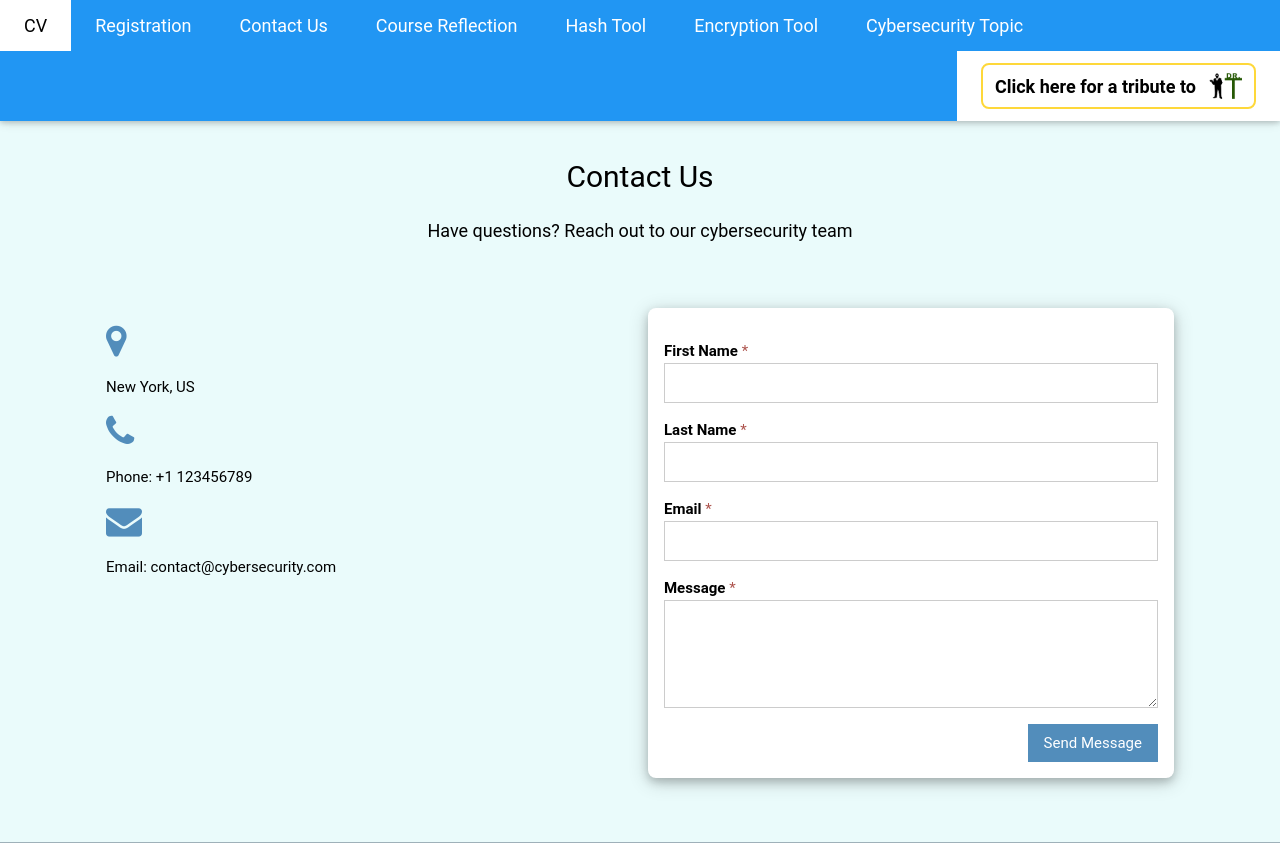
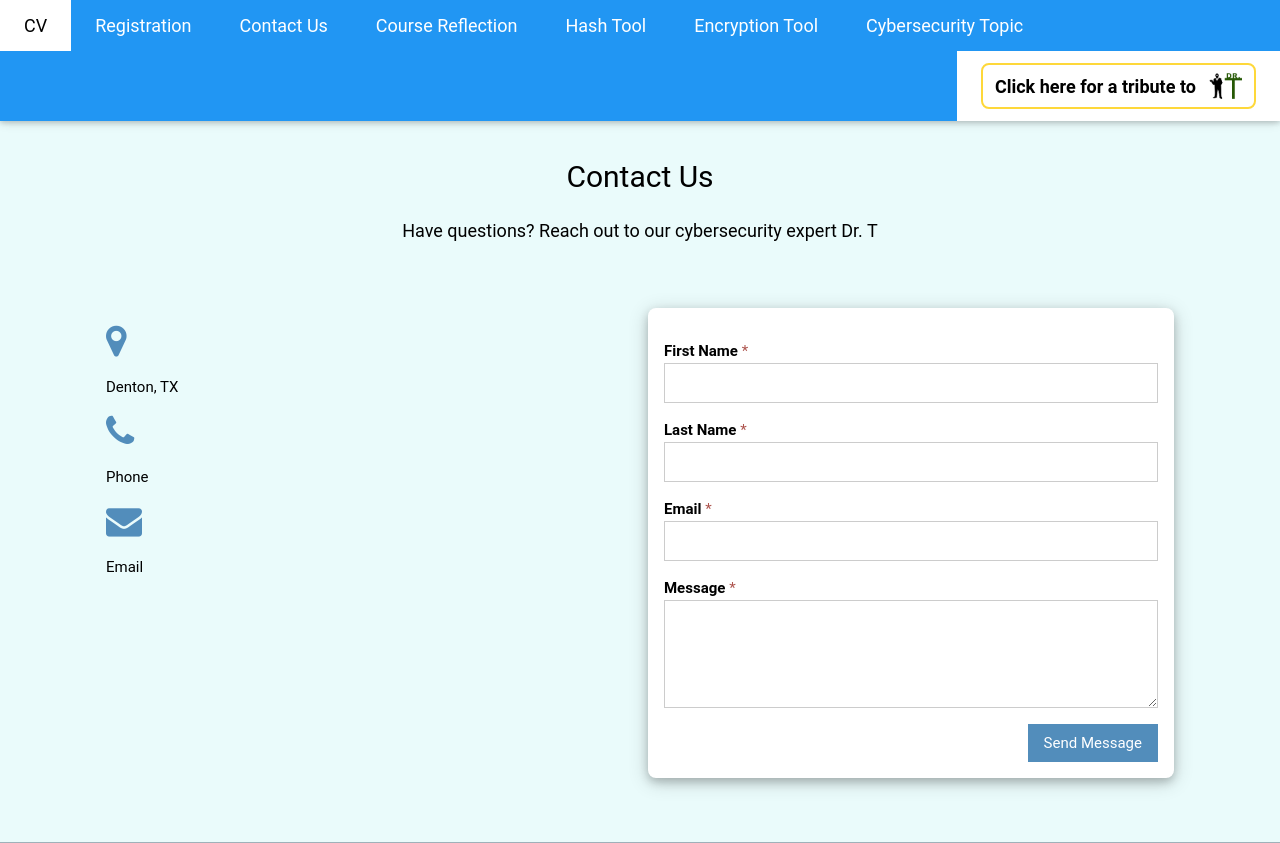
Before and after one commit to gayathrikumari/portfolio, a PHP site: page /contactUsKumar.php in a window 1280 px wide. Shown: the top 843 px of the page. Run offline with PHP 8.4, Linux system fonts and the light colour scheme.

Commit message:
Update contactUsKumar.php

```diff
--- a/contactUsKumar.php
+++ b/contactUsKumar.php
@@ -3,16 +3,16 @@
 <div class="w3-container w3-padding-64 w3-pale-blue w3-grayscale-min" id="contact">
     <div class="w3-content" style="max-width:1100px">
         <h2 class="w3-center">Contact Us</h2>
-        <p class="w3-center w3-large">Have questions? Reach out to our cybersecurity team</p>
+        <p class="w3-center w3-large">Have questions? Reach out to our cybersecurity expert Dr. T</p>
 
         <div class="w3-row-padding" style="margin-top:64px">
             <div class="w3-half">
                 <p><i class="fa fa-map-marker w3-xxlarge w3-text-blue"></i></p>
-                <p>New York, US</p>
+                <p>Denton, TX</p>
                 <p><i class="fa fa-phone w3-xxlarge w3-text-blue"></i></p>
-                <p>Phone: +1 123456789</p>
+                <p>Phone</p>
                 <p><i class="fa fa-envelope w3-xxlarge w3-text-blue"></i></p>
-                <p>Email: contact@cybersecurity.com</p>
+                <p>Email</p>
             </div>
 
             <div class="w3-half">
```
